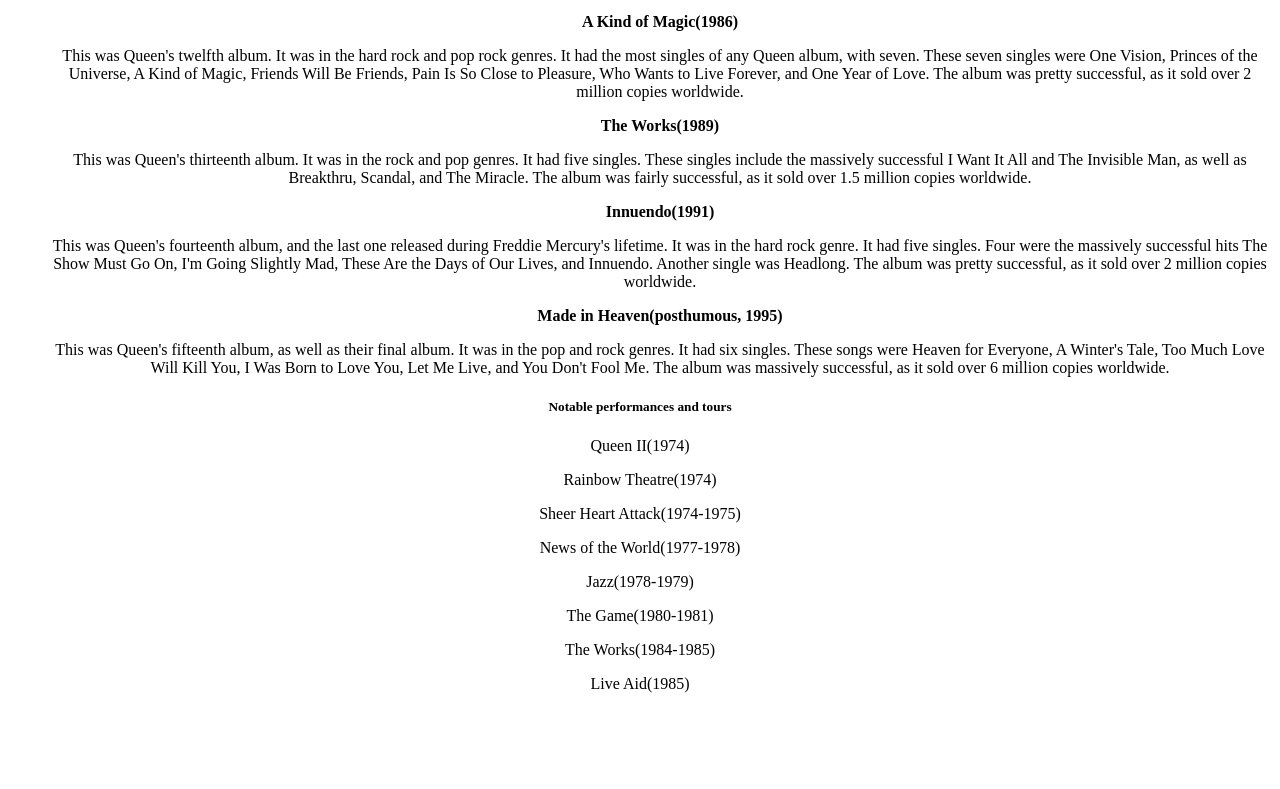
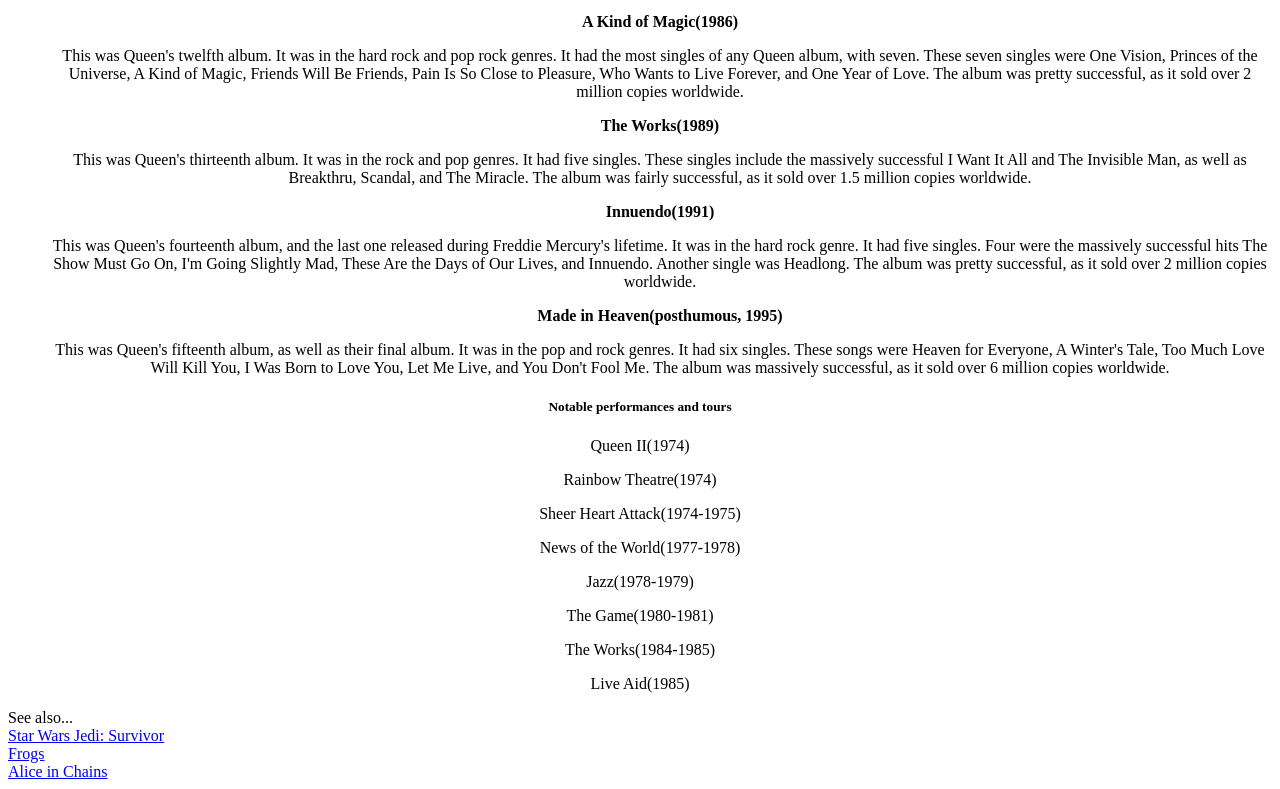
Before and after one commit to hyba7589/hyba7589.github.io, a plain HTML site: page wa3.html in a window 1280 px wide. Shown: the part 1914-2703 px from the top of the page. Before the commit the page ends 2623 px from the top, so only its background shows below. Drawn offline with Linux system fonts and the light colour scheme.

Commit message:
updated encyclopedia

```diff
--- a/wa3.html
+++ b/wa3.html
@@ -27,7 +27,6 @@
         <a href="#albums">Albums</a>
         <a href="#perf">Notable performances and tours</a>
         <a href="https://open.spotify.com/artist/1dfeR4HaWDbWqFHLkxsg1d">Image source</a>
-        <a href="https://jmohanty2.github.io/Jmohanty-Web/wa/wa3.html">Other student's page</a>
         <a href="https://en.wikipedia.org/wiki/Queen_(band)">Original wikipedia page</a>
     </nav>
     </header>
@@ -143,4 +142,9 @@
         <p>The Works(1984-1985)</p>
         <p>Live Aid(1985)</p>
 </body>
+<footer>See also...<br>
+    <a href="https://jmohanty2.github.io/Jmohanty-Web/wa/wa3.html">Star Wars Jedi: Survivor</a><br>
+    <a href="https://mianieto.github.io/wa/wa3.html">Frogs</a><br>
+    <a href="https://gideonharris.github.io/wa/wa3.html">Alice in Chains</a><br>
+</footer>
 </html>
```
